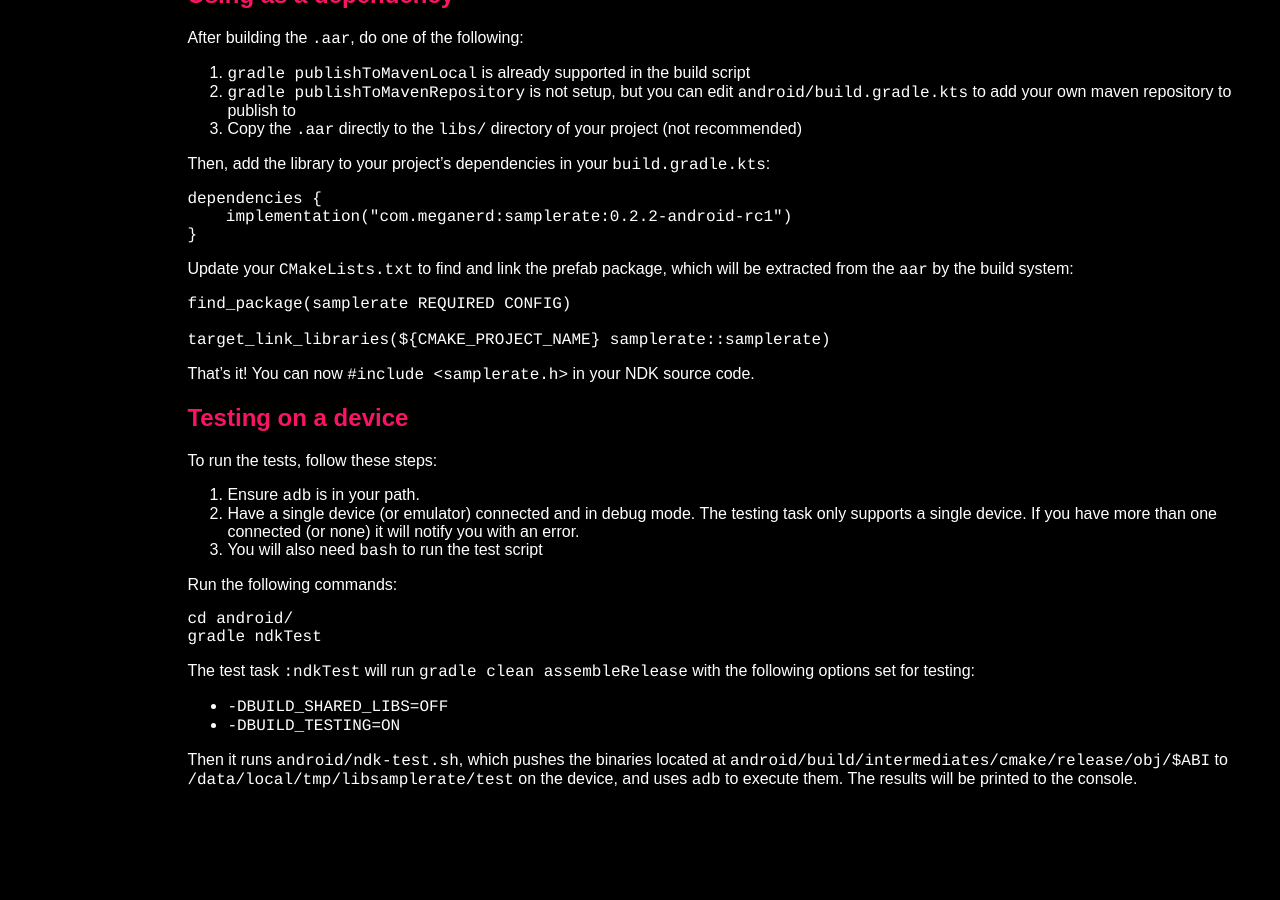
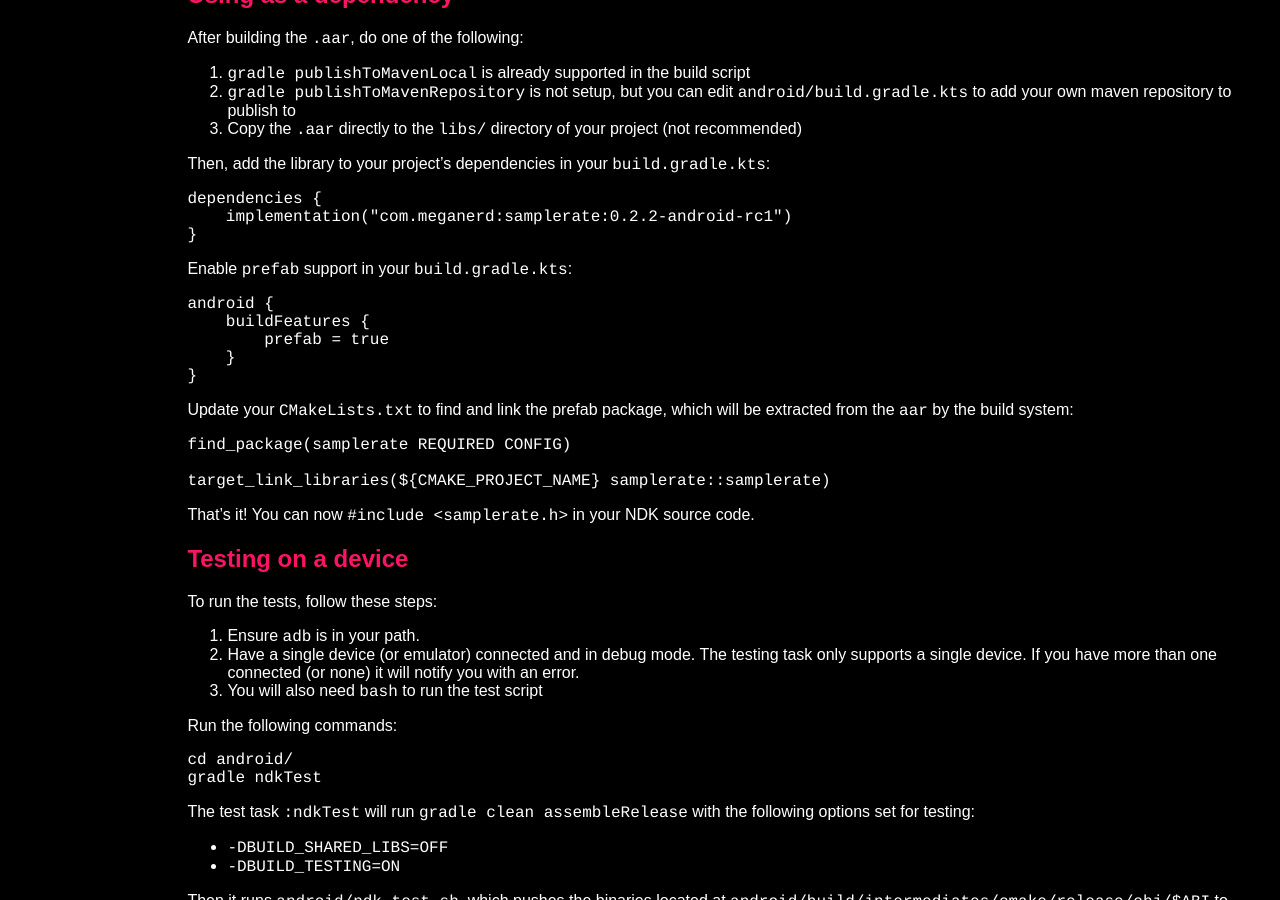
Before and after one commit to libsndfile/libsamplerate, a Jekyll site: the page built from docs/android.md, in a window 1280 px wide and 900 px high, scrolled down 611 px. Built offline with Jekyll 4.4.1, drawn with Linux system fonts in a browser that asks for light colours; our own code applies the rules of GitHub Pages for plain Markdown files; before the commit the page ends 1424 px from its top, so only the background shows below that.

Commit message:
Update docs to include adding prefab support to build script when using libsamplerate as a dependency

````diff
--- a/docs/android.md
+++ b/docs/android.md
@@ -40,6 +40,15 @@ dependencies {
 }
 ```
 
+Enable `prefab` support in your `build.gradle.kts`:
+```
+android {
+    buildFeatures {
+        prefab = true
+    }
+}
+```
+
 Update your `CMakeLists.txt` to find and link the prefab package, which will be
 extracted from the `aar` by the build system:
 
````
